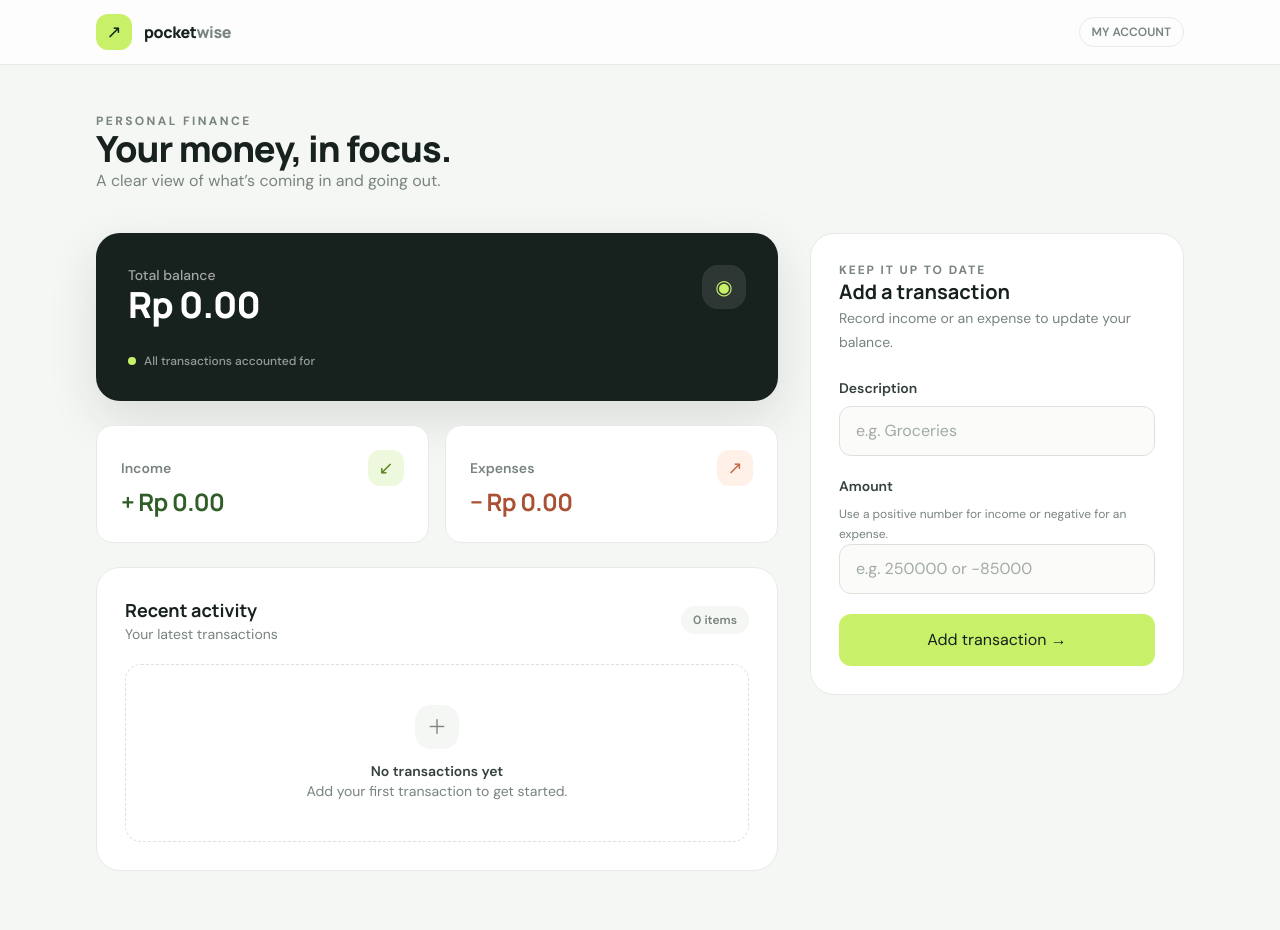
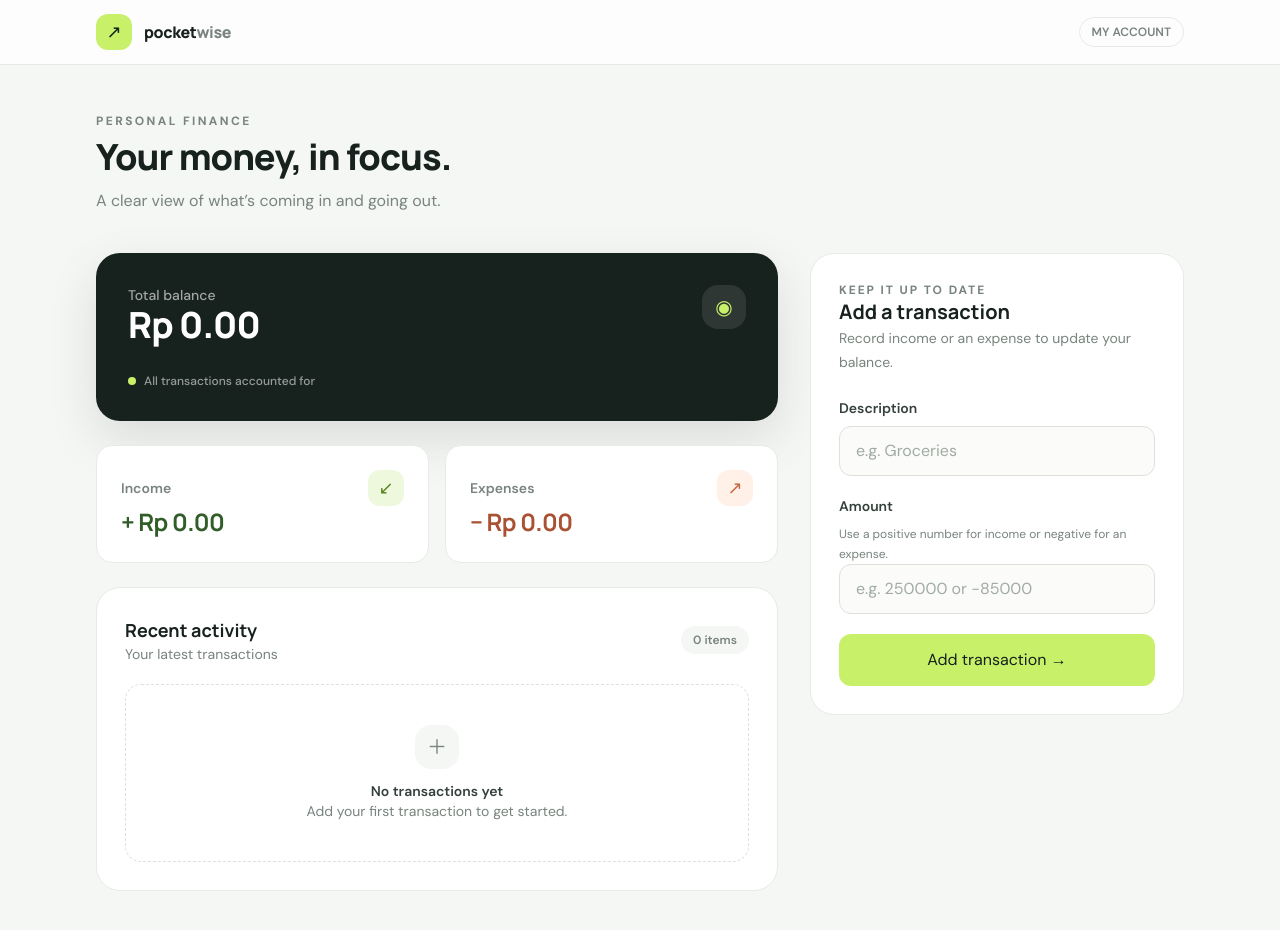
Before and after one commit to sh-daroini/expense-tracker-react, a React (Vite) app: page / in a window 1280 px wide. Shown: the top 930 px of the page. Built offline with nearby package versions, Linux system fonts and the light colour scheme.

Commit message:
style: adjust text padding

```diff
--- a/src/App.jsx
+++ b/src/App.jsx
@@ -14,8 +14,9 @@ const App = () => {
         <main className="mx-auto max-w-6xl px-4 py-8 sm:px-6 sm:py-12 lg:px-8">
           <div className="mb-8 max-w-2xl sm:mb-10">
             <p className="mb-2 text-xs font-bold uppercase tracking-[0.2em] text-[#78847d]">Personal finance</p>
-            <h1 className="font-['Manrope'] text-3xl font-extrabold tracking-tight text-[#17211d] sm:text-4xl">Your money, in focus.</h1>
-            <p className="mt-3 text-sm leading-6 text-[#78847d] sm:text-base">A clear view of what’s coming in and going out.</p>
+            <h1 className="font-['Manrope'] pt-2 text-3xl font-extrabold tracking-tight text-[#17211d] sm:text-4xl">Your money, in focus.</h1>
+
+            <p className="mt-3 pt-3 text-sm leading-6 text-[#78847d] sm:text-base">A clear view of what’s coming in and going out.</p>
           </div>
           <div className="grid items-start gap-6 lg:grid-cols-[minmax(0,1.55fr)_minmax(300px,0.85fr)] lg:gap-8">
             <section className="space-y-6">
```
